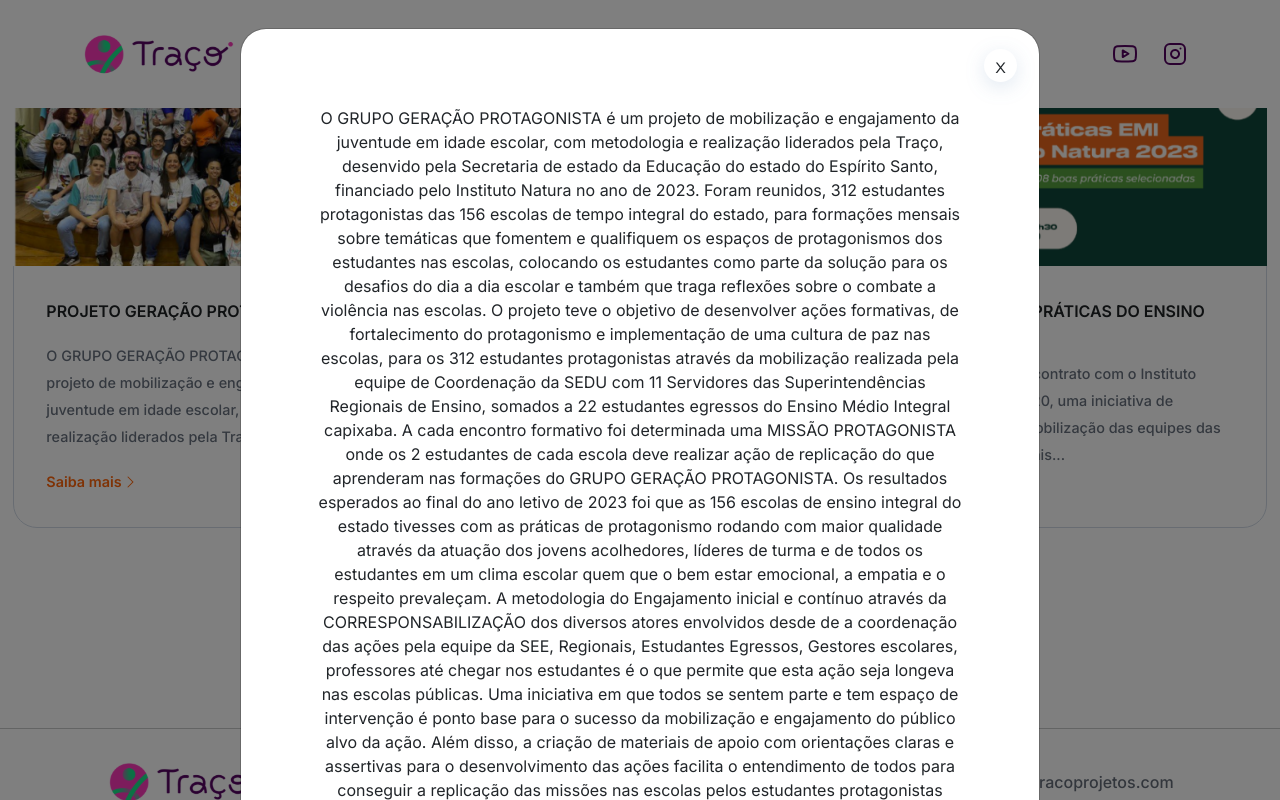
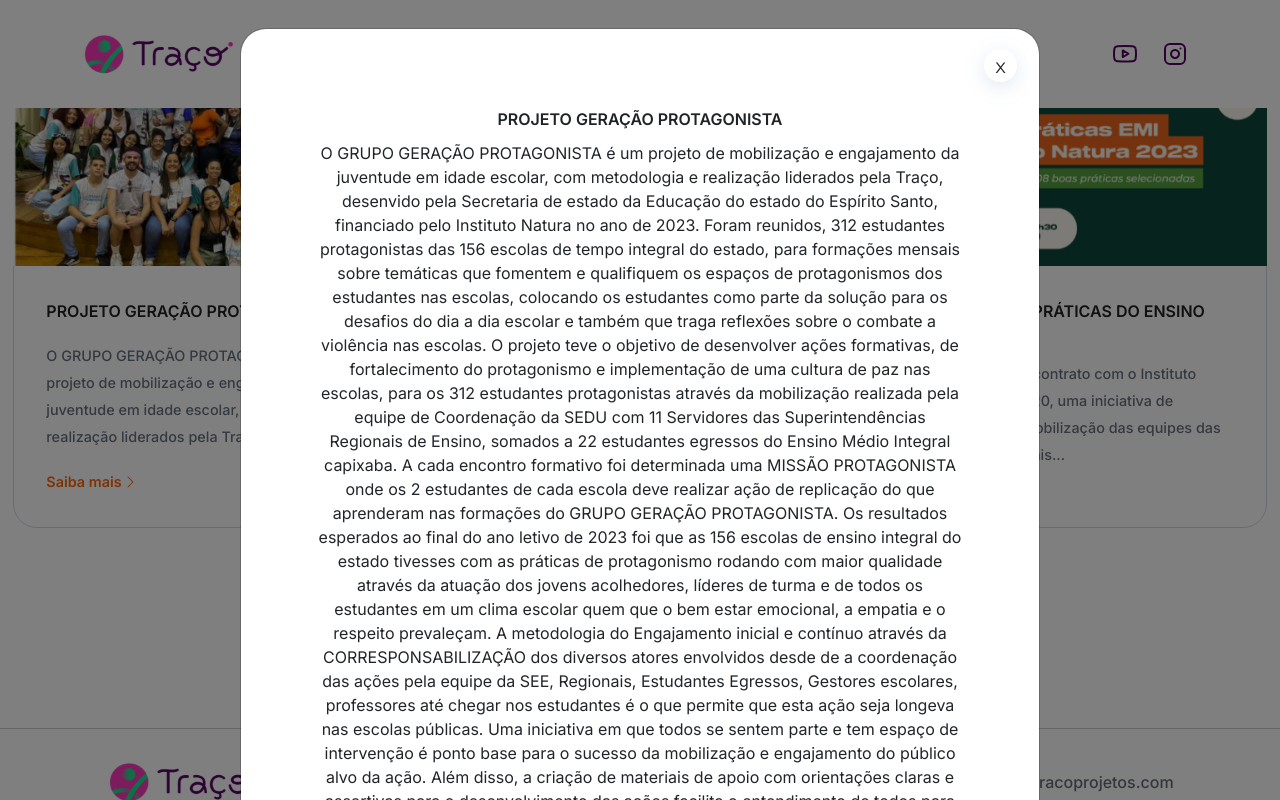
Before and after one commit to AlyssonSene/site_traco, a React (Vite) app: page / in a window 1280 px wide. Both pictures are taken after a click on the element 213 px from the left and 8246 px from the top of the page. Shown: the part 7846-8646 px from the top of the page. Built offline with nearby package versions, Linux system fonts and the light colour scheme.

Commit message:
[ADD] Finaliza layout e adiciona modal para abrir textos por completo

```diff
--- a/src/components/molecules/OurContentCardsMolecule.tsx
+++ b/src/components/molecules/OurContentCardsMolecule.tsx
@@ -49,6 +49,9 @@
 						<span>x</span>
 					</C.CloseButton>
 					<C.TextModal>
+						<C.TitleCard>
+							<TextAtom type={'h1'} text={title} />
+						</C.TitleCard>
 						<TextAtom type={'span'} text={text} />
 					</C.TextModal>
 				</Modal.Body>
--- a/src/styles/ourContentStyles.tsx
+++ b/src/styles/ourContentStyles.tsx
@@ -82,6 +82,7 @@
 `
 export const TextModal = styled.div`
 	display: flex;
+	flex-direction: column;
 	padding: 3.8em;
 	text-align: center;
 	overflow: scroll;
```
